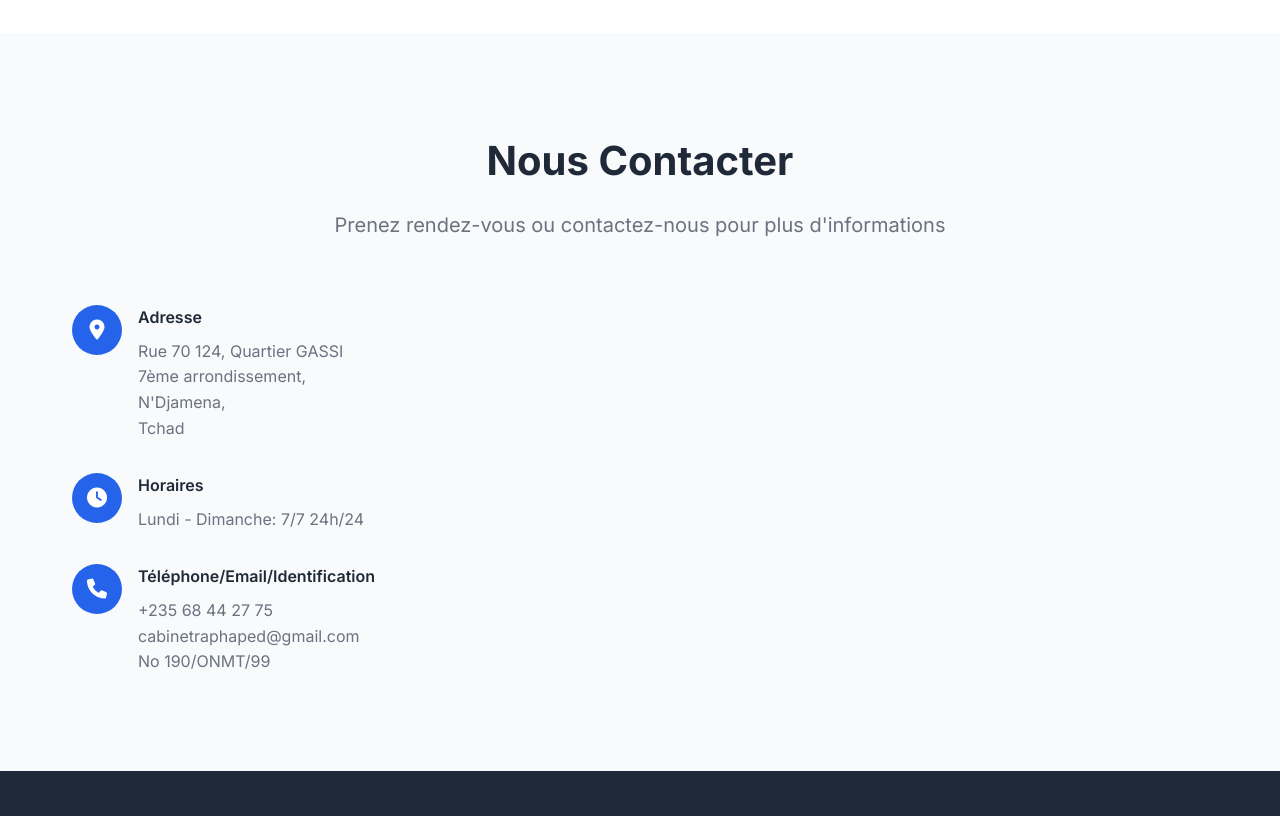
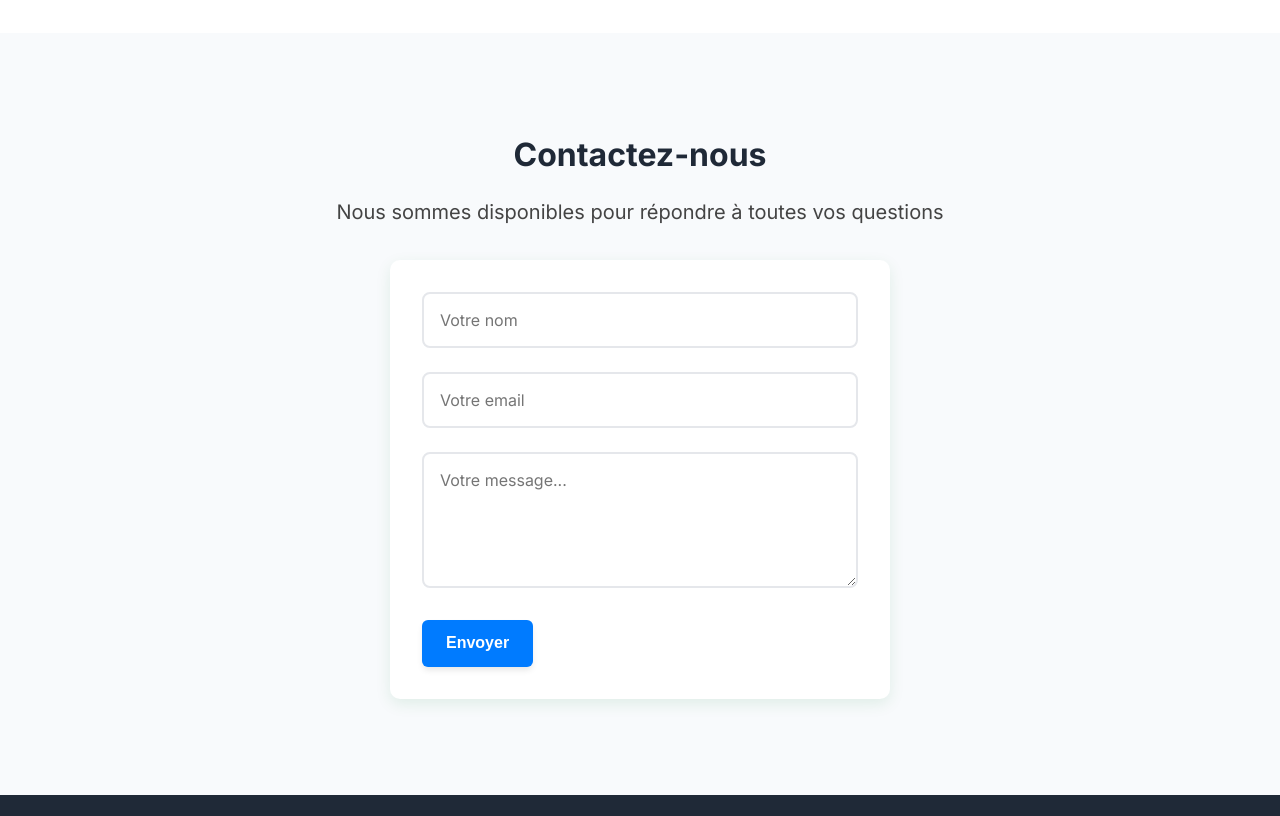
Before and after one commit to CabinetRapha/CabinetRapha.github.io, a plain HTML site: page index.html in a window 1280 px wide. Shown: the part 3070-3886 px from the top of the page. Drawn offline with Linux system fonts and the light colour scheme.

Commit message:
done with appointements

```diff
--- a/index.html
+++ b/index.html
@@ -9,6 +9,10 @@
     <link rel="stylesheet" href="https://cdnjs.cloudflare.com/ajax/libs/font-awesome/6.0.0/css/all.min.css">
 </head>
 <body>
+    <div id="preloader">
+    <div class="spinner"></div>
+    </div>
+
     <!-- Navigation -->
     <nav class="navbar">
         <div class="nav-container">
@@ -195,42 +199,26 @@
 <section id="contact" class="contact">
   <div class="container">
     <div class="section-header">
-                <h2>Nous Contacter</h2>
-                <p>Prenez rendez-vous ou contactez-nous pour plus d'informations</p>
+      <h2>Contactez-nous</h2>
+      <p>Nous sommes disponibles pour répondre à toutes vos questions</p>
     </div>
-            <div class="contact-content">
-                <div class="contact-info">
-                    <div class="contact-item">
-                        <div class="contact-icon">
-                            <i class="fas fa-map-marker-alt"></i>
+    <div class="contact-form-wrapper">
+      <form action="https://formspree.io/f/mnnzveyj" method="POST" class="contact-form">
+        <div class="form-group">
+          <input type="text" name="name" placeholder="Votre nom" required />
         </div>
-                        <div>
-                            <h4>Adresse</h4>
-                            <p>Rue 70 124, Quartier GASSI<br>7ème arrondissement,<br> N'Djamena,<br>Tchad</p>
+        <div class="form-group">
+          <input type="email" name="email" placeholder="Votre email" required />
         </div>
+        <div class="form-group">
+          <textarea name="message" rows="5" placeholder="Votre message..." required></textarea>
         </div>
-                    <div class="contact-item">
-                        <div class="contact-icon">
-                            <i class="fas fa-clock"></i>
-                        </div>
-                        <div>
-                            <h4>Horaires</h4>
-                            <p>Lundi - Dimanche: 7/7 24h/24</p>
-                        </div>
-                    </div>
-                    <div class="contact-item">
-                        <div class="contact-icon">
-                            <i class="fas fa-phone"></i>
-                        </div>
-                        <div>
-                            <h4>Téléphone/Email/Identification </h4>
-                            <p>+235 68 44 27 75  <br>cabinetraphaped@gmail.com <br> No 190/ONMT/99</p>
-                        </div>
-                    </div>
-                </div>
+        <button type="submit" class="btn-primary">Envoyer</button>
+      </form>
     </div>
   </div>
 </section>
+
 
     <!-- Footer -->
     <footer class="footer">
--- a/script.js
+++ b/script.js
@@ -133,3 +133,15 @@ document.addEventListener('DOMContentLoaded', () => {
         observer.observe(card);
     });
 });
+
+window.addEventListener('load', () => {
+  const preloader = document.getElementById('preloader');
+  const body = document.body;
+
+  // Delay for aesthetic fade-in
+  setTimeout(() => {
+    preloader.style.opacity = '0';
+    preloader.style.visibility = 'hidden';
+    body.classList.add('fade-in');
+  }, 500);
+});
--- a/style.css
+++ b/style.css
@@ -443,9 +443,10 @@ body {
 }
 
 .contact-content {
-    display: grid;
-    grid-template-columns: 1fr 1fr;
-    gap: 4rem;
+  display: flex;
+  flex-wrap: wrap;
+  gap: 2rem;
+  justify-content: space-between;
 }
 
 .contact-info {
@@ -484,6 +485,75 @@ body {
 
 .contact-item p {
     color: var(--text-secondary);
+}
+
+.contact .section-header {
+  text-align: center;
+  margin-bottom: 2rem;
+}
+
+.contact .section-header h2 {
+  color: var(--green);
+  font-size: 2rem;
+}
+
+.contact .section-header p {
+  color: #444;
+  margin-top: 0.5rem;
+}
+
+.contact-form-wrapper {
+  max-width: 500px;
+  margin: 0 auto;
+  background: white;
+  padding: 2rem;
+  border-radius: 10px;
+  box-shadow: 0 5px 15px rgba(0, 126, 51, 0.1);
+}
+
+.contact-form .form-group {
+  margin-bottom: 1.5rem;
+}
+
+.contact-form input,
+.contact-form textarea {
+  width: 100%;
+  padding: 0.9rem;
+  border: 2px solid var(--green);
+  border-radius: 6px;
+  font-size: 1rem;
+  background: white;
+  font-family: 'Inter', sans-serif;
+  transition: border 0.3s ease;
+}
+
+.contact-form input:focus,
+.contact-form textarea:focus {
+  outline: none;
+  border-color: #007bff;
+  background: #f0fff4;
+}
+
+.contact-form button.btn-primary {
+  background: #007bff; /* Blue */
+  color: white;
+  border: none;
+  padding: 0.9rem 1.5rem;
+  border-radius: 6px;
+  font-weight: 600;
+  font-size: 1rem;
+  cursor: pointer;
+  transition: background 0.3s ease, transform 0.2s ease;
+}
+
+.contact-form button.btn-primary:hover {
+  background: #0056b3;
+  transform: translateY(-2px);
+}
+
+.contact-form button.btn-primary:hover {
+  background: #002d5e;
+  transform: translateY(-2px);
 }
 
 .appointment-form {
@@ -651,3 +721,42 @@ body {
 .stat-item {
     animation: countUp 0.6s ease-out;
 }
+
+/* Preloader */
+#preloader {
+  position: fixed;
+  width: 100%;
+  height: 100%;
+  background: white;
+  z-index: 9999;
+  display: flex;
+  align-items: center;
+  justify-content: center;
+}
+
+.spinner {
+  border: 6px solid #e0e0e0;
+  border-top: 6px solid #007E33; /* Your green */
+  border-radius: 50%;
+  width: 50px;
+  height: 50px;
+  animation: spin 1s linear infinite;
+}
+
+@keyframes spin {
+  to {
+    transform: rotate(360deg);
+  }
+}
+
+/* Fade-in effect */
+body.fade-in {
+  animation: fadeIn 0.8s ease-out forwards;
+  opacity: 0;
+}
+
+@keyframes fadeIn {
+  to {
+    opacity: 1;
+  }
+}
```
Lines whose indentation alone changed are shown as unchanged.
